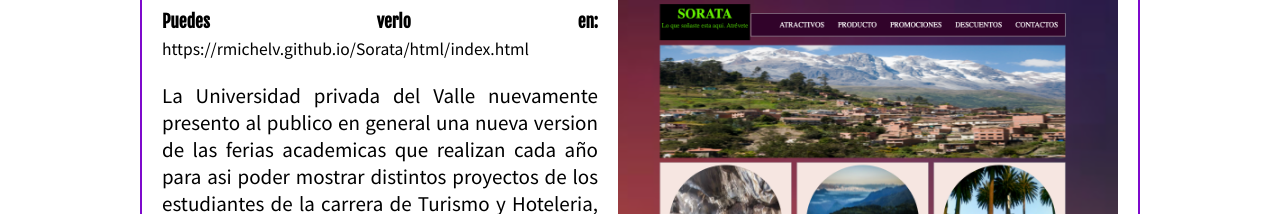
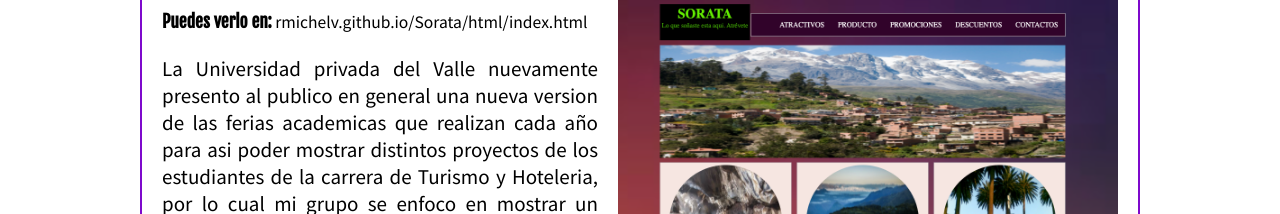
Before and after one commit to RmichelV/RmichelV, a plain HTML site: page index.html in a window 1280 px wide. Shown: the part 576-790 px from the top of the page. Drawn offline with Linux system fonts and the light colour scheme.

Commit message:
mejorando sorata

```diff
--- a/index.html
+++ b/index.html
@@ -53,7 +53,7 @@
                 <h3 class="project-title">Sorata </h3>
                 <h6 class="course">HTML/CSS</h6>
                 <p class="date-project"><small><strong>Fecha:</strong> 20/05/2019</small></p>
-                <p class="url-project"><small><strong>Puedes verlo en:</strong> <a href="https://rmichelv.github.io/Sorata/html/index.html" target="_blank" class="url-projects"> https://rmichelv.github.io/Sorata/html/index.html</a></small></p>
+                <p class="url-project"><small><strong>Puedes verlo en:</strong> <a href="https://rmichelv.github.io/Sorata/html/index.html" target="_blank" class="url-projects"> rmichelv.github.io/Sorata/html/index.html</a></small></p>
                 <p class="project-description">La Universidad privada del Valle nuevamente presento al publico en general una nueva version de las ferias academicas que realizan cada año para asi poder mostrar distintos proyectos de los estudiantes de la carrera de Turismo y Hoteleria, por lo cual mi grupo se enfoco en mostrar un destino turistico mediante el uso de la <strong> teconologia</strong> y presentamos la siguiente pagina la cual mi persona se encargo de desarrollar</p>
             </div>
             <figure class="project-imageContainer">
```
